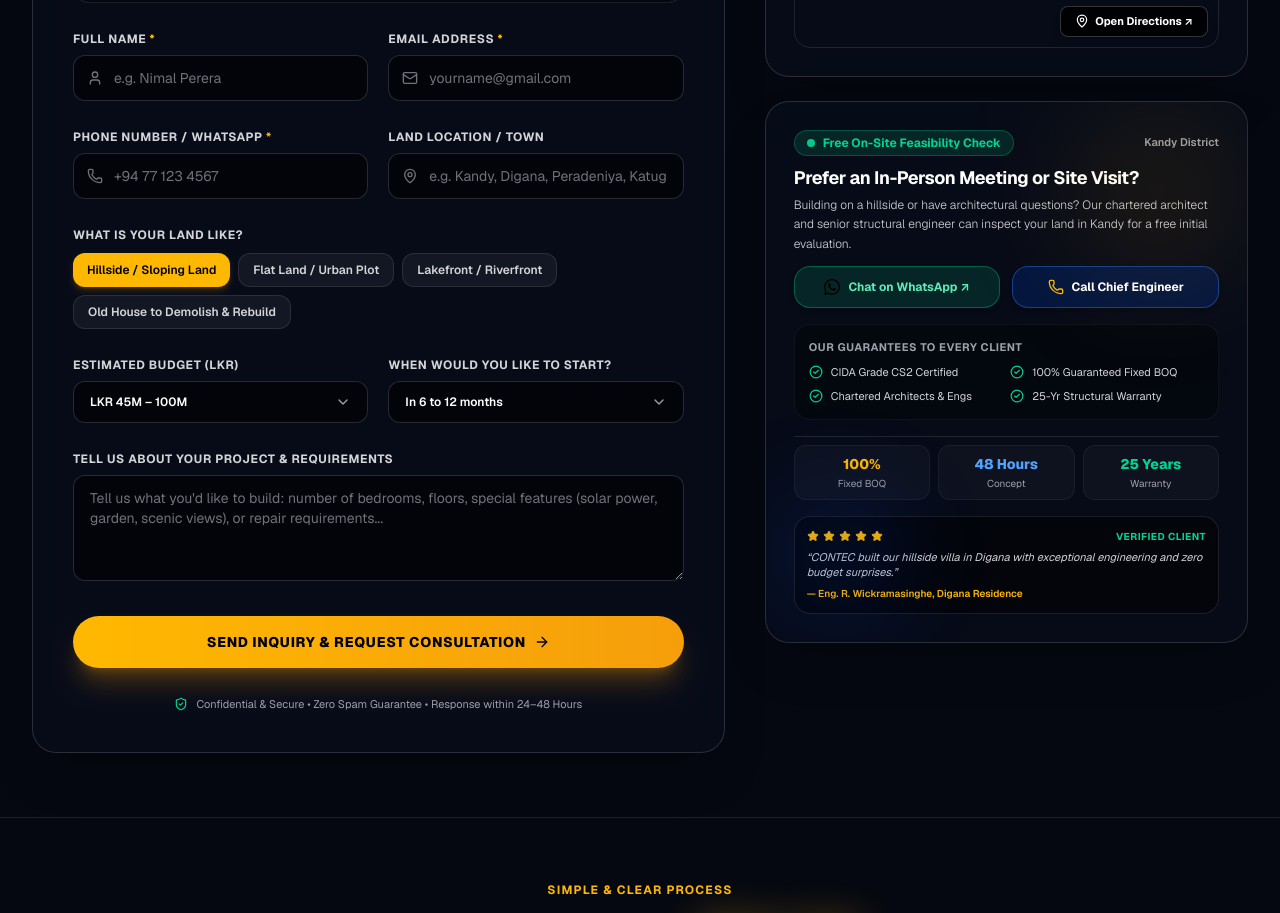
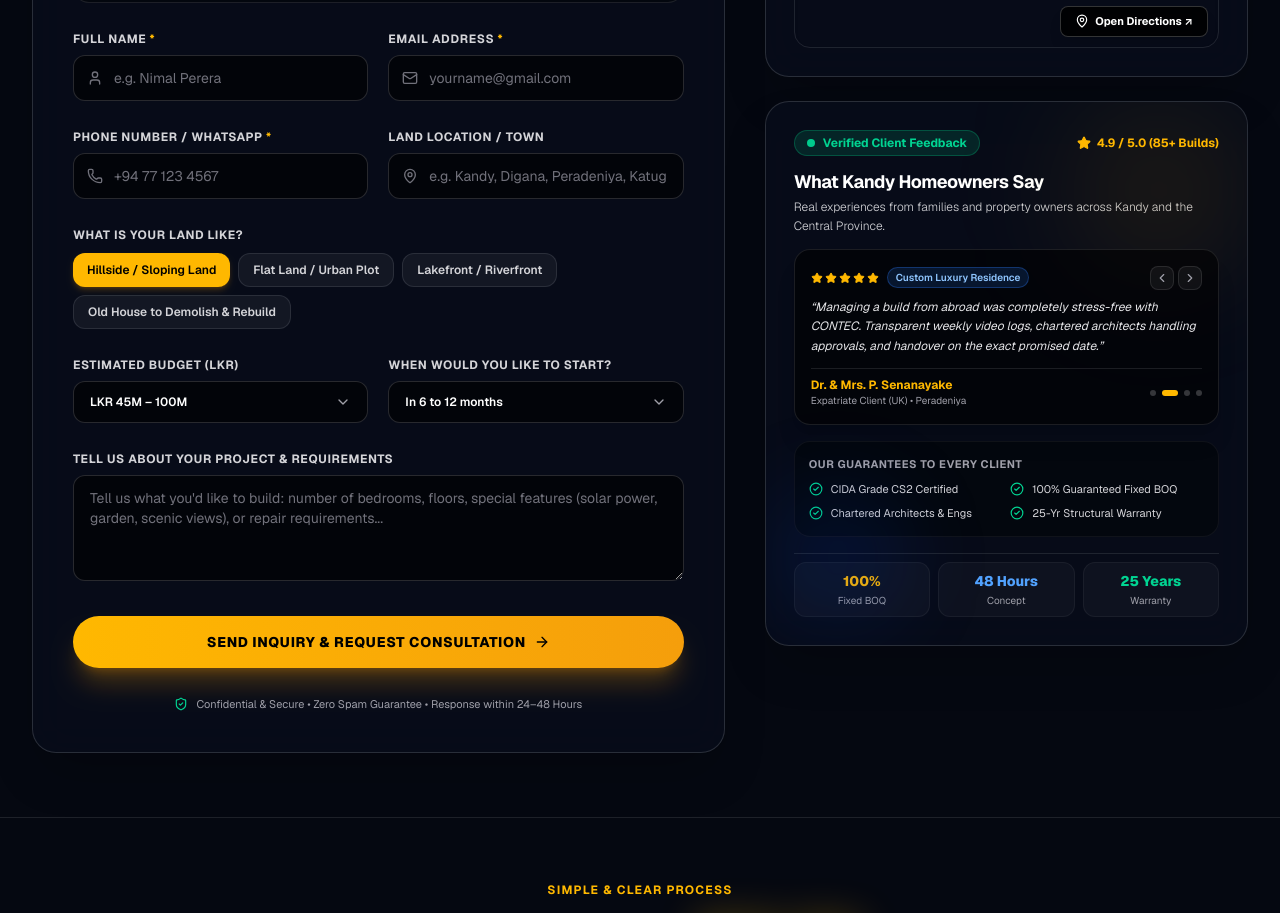
Before and after one commit to Dilshan-Mindika/contect-web, a Next.js app: page /contact in a window 1280 px wide. Shown: the part 1020-1933 px from the top of the page. Built offline with nearby package versions, Linux system fonts and the light colour scheme; grey boxes are pictures that could not be loaded.

Commit message:
feat(contact): replace action buttons with dynamic rotating client reviews carousel

```diff
--- a/app/contact/page.tsx
+++ b/app/contact/page.tsx
@@ -20,7 +20,9 @@ import {
   Zap,
   User,
   Check,
-  Star
+  Star,
+  ChevronLeft,
+  ChevronRight
 } from "lucide-react";
 
 interface FAQItem {
@@ -87,6 +89,55 @@ const TIMELINE_OPTIONS = [
   "Still in early planning",
 ];
 
+interface ClientReview {
+  id: number;
+  name: string;
+  role: string;
+  location: string;
+  rating: number;
+  projectType: string;
+  comment: string;
+}
+
+const CLIENT_REVIEWS: ClientReview[] = [
+  {
+    id: 1,
+    name: "Eng. Rohana Wickramasinghe",
+    role: "Homeowner",
+    location: "Digana, Kandy",
+    rating: 5,
+    projectType: "Sloping Hillside Villa",
+    comment: "CONTEC designed and built our split-level hillside home in Digana with exceptional engineering and zero budget surprises. Handled difficult steep slope foundations seamlessly.",
+  },
+  {
+    id: 2,
+    name: "Dr. & Mrs. P. Senanayake",
+    role: "Expatriate Client (UK)",
+    location: "Peradeniya",
+    rating: 5,
+    projectType: "Custom Luxury Residence",
+    comment: "Managing a build from abroad was completely stress-free with CONTEC. Transparent weekly video logs, chartered architects handling approvals, and handover on the exact promised date.",
+  },
+  {
+    id: 3,
+    name: "Malik & Fathima Farook",
+    role: "Business Owners",
+    location: "Katugastota",
+    rating: 5,
+    projectType: "3-Story Mixed Residence",
+    comment: "Their 100% Guaranteed Fixed BOQ gave our family total peace of mind. Not a single hidden cost from ground excavation to finishes. Truly the most reliable construction firm in Kandy.",
+  },
+  {
+    id: 4,
+    name: "Sunil Bandara Herath",
+    role: "Property Owner",
+    location: "Anniewatte, Kandy",
+    rating: 5,
+    projectType: "Complete Remodeling & Extension",
+    comment: "Transformed our ancestral home into a modern open-plan residence. Foundation damp-proofing and roof waterproofing remain flawless even through heavy Central Province monsoon seasons.",
+  },
+];
+
 export default function ContactPage() {
   const [formData, setFormData] = useState({
     fullName: "",
@@ -123,6 +174,18 @@ export default function ContactPage() {
     document.addEventListener("mousedown", handleClickOutside);
     return () => document.removeEventListener("mousedown", handleClickOutside);
   }, []);
+
+  // Time-to-Time Auto-Rotating Client Reviews State
+  const [currentReview, setCurrentReview] = useState(0);
+  const [isReviewPaused, setIsReviewPaused] = useState(false);
+
+  useEffect(() => {
+    if (isReviewPaused) return;
+    const interval = setInterval(() => {
+      setCurrentReview((prev) => (prev + 1) % CLIENT_REVIEWS.length);
+    }, 4500);
+    return () => clearInterval(interval);
+  }, [isReviewPaused]);
 
   const handleSubmit = async (e: React.FormEvent) => {
     e.preventDefault();
@@ -691,45 +754,102 @@ export default function ContactPage() {
                 <div className="absolute top-0 right-0 w-44 h-44 bg-[#FFB800]/10 rounded-full blur-3xl pointer-events-none" />
                 <div className="absolute bottom-0 left-0 w-36 h-36 bg-[#0038B8]/15 rounded-full blur-2xl pointer-events-none" />
 
-                <div className="space-y-2">
+                <div className="space-y-3">
                   <div className="flex items-center justify-between">
                     <div className="inline-flex items-center gap-2 px-3 py-1 rounded-full bg-emerald-500/15 border border-emerald-500/30 text-emerald-400 text-xs font-bold">
                       <span className="w-2 h-2 rounded-full bg-emerald-400 animate-pulse" />
-                      <span>Free On-Site Feasibility Check</span>
+                      <span>Verified Client Feedback</span>
                     </div>
-                    <span className="text-[11px] text-zinc-400 font-semibold">Kandy District</span>
+                    <div className="flex items-center gap-1.5 text-xs text-[#FFB800] font-bold">
+                      <Star className="w-3.5 h-3.5 fill-[#FFB800] text-[#FFB800]" />
+                      <span>4.9 / 5.0 (85+ Builds)</span>
+                    </div>
                   </div>
 
                   <div>
                     <h4 className="text-base sm:text-lg font-bold text-white tracking-tight">
-                      Prefer an In-Person Meeting or Site Visit?
+                      What Kandy Homeowners Say
                     </h4>
-                    <p className="text-xs text-zinc-300 leading-relaxed mt-1 font-light">
-                      Building on a hillside or have architectural questions? Our chartered architect and senior structural engineer can inspect your land in Kandy for a free initial evaluation.
+                    <p className="text-xs text-zinc-300 leading-relaxed mt-0.5 font-light">
+                      Real experiences from families and property owners across Kandy and the Central Province.
                     </p>
                   </div>
 
-                  {/* Direct Action Grid */}
-                  <div className="grid grid-cols-1 sm:grid-cols-2 gap-3 pt-1">
-                    <a
-                      href="https://wa.me/94777812141?text=Hello%20CONTEC%20Architect%2C%20I%20would%20like%20to%20request%20a%20site%20visit%20and%20consultation%20for%20my%20land%20in%20Kandy."
-                      target="_blank"
-                      rel="noopener noreferrer"
-                      className="p-3 rounded-2xl bg-emerald-500/15 hover:bg-emerald-500/25 border border-emerald-500/40 text-emerald-300 text-xs font-bold flex items-center justify-center gap-2 transition-all shadow-md group"
-                    >
-                      <svg className="w-4 h-4 fill-currentColor shrink-0" viewBox="0 0 24 24">
-                        <path d="M.057 24l1.687-6.163c-1.041-1.804-1.588-3.849-1.587-5.946.003-6.556 5.338-11.891 11.893-11.891 3.181.001 6.167 1.24 8.413 3.488 2.245 2.248 3.481 5.236 3.48 8.414-.003 6.557-5.338 11.892-11.893 11.892-1.99-.001-3.951-.5-5.688-1.448l-6.305 1.654zm6.597-3.807c1.676.995 3.276 1.591 5.392 1.592 5.448 0 9.886-4.434 9.889-9.885.002-5.462-4.415-9.89-9.881-9.892-5.452 0-9.887 4.434-9.889 9.884-.001 2.225.651 3.891 1.746 5.634l-.999 3.648 3.742-.981zm11.387-5.464c-.074-.124-.272-.198-.57-.347-.297-.149-1.758-.868-2.031-.967-.272-.099-.47-.149-.669.149-.198.297-.768.967-.941 1.165-.173.198-.347.223-.644.074-.297-.149-1.255-.462-2.39-1.475-.883-.788-1.48-1.761-1.653-2.059-.173-.297-.018-.458.13-.606.134-.133.297-.347.446-.521.151-.172.2-.296.3-.495.099-.198.05-.372-.025-.521-.075-.148-.669-1.611-.916-2.206-.242-.579-.487-.501-.669-.51l-.57-.01c-.198 0-.52.074-.792.372s-1.04 1.016-1.04 2.479 1.065 2.876 1.213 3.074c.149.198 2.095 3.2 5.076 4.487.709.306 1.263.489 1.694.626.712.226 1.36.194 1.872.118.571-.085 1.758-.719 2.006-1.413.248-.695.248-1.29.173-1.414z" />
-                      </svg>
-                      <span>Chat on WhatsApp ↗</span>
-                    </a>
+                  {/* Time-to-Time Auto-Changing Reviews Box */}
+                  <div
+                    className="relative p-4 rounded-2xl bg-black/60 border border-white/10 shadow-xl overflow-hidden min-h-[148px] flex flex-col justify-between transition-all duration-300 group"
+                    onMouseEnter={() => setIsReviewPaused(true)}
+                    onMouseLeave={() => setIsReviewPaused(false)}
+                  >
+                    {/* Top row of review: stars + project type + prev/next buttons */}
+                    <div className="flex items-center justify-between gap-2">
+                      <div className="flex items-center gap-2">
+                        <div className="flex items-center gap-0.5">
+                          {[...Array(CLIENT_REVIEWS[currentReview].rating)].map((_, i) => (
+                            <Star key={i} className="w-3 h-3 fill-[#FFB800] text-[#FFB800]" />
+                          ))}
+                        </div>
+                        <span className="text-[10px] font-semibold px-2 py-0.5 rounded-full bg-blue-500/15 border border-blue-500/30 text-blue-300">
+                          {CLIENT_REVIEWS[currentReview].projectType}
+                        </span>
+                      </div>
 
-                    <a
-                      href="tel:+94777812141"
-                      className="p-3 rounded-2xl bg-[#0038B8]/25 hover:bg-[#0038B8]/40 border border-blue-500/40 text-white text-xs font-bold flex items-center justify-center gap-2 transition-all shadow-md group"
-                    >
-                      <Phone className="w-4 h-4 text-[#FFB800] shrink-0" />
-                      <span>Call Chief Engineer</span>
-                    </a>
+                      {/* Manual Prev / Next arrows */}
+                      <div className="flex items-center gap-1">
+                        <button
+                          type="button"
+                          onClick={() => setCurrentReview((prev) => (prev === 0 ? CLIENT_REVIEWS.length - 1 : prev - 1))}
+                          className="w-6 h-6 rounded-lg bg-white/5 hover:bg-[#FFB800]/20 hover:text-[#FFB800] border border-white/10 flex items-center justify-center text-zinc-400 transition-all cursor-pointer"
+                          aria-label="Previous review"
+                        >
+                          <ChevronLeft className="w-3.5 h-3.5" />
+                        </button>
+                        <button
+                          type="button"
+                          onClick={() => setCurrentReview((prev) => (prev + 1) % CLIENT_REVIEWS.length)}
+                          className="w-6 h-6 rounded-lg bg-white/5 hover:bg-[#FFB800]/20 hover:text-[#FFB800] border border-white/10 flex items-center justify-center text-zinc-400 transition-all cursor-pointer"
+                          aria-label="Next review"
+                        >
+                          <ChevronRight className="w-3.5 h-3.5" />
+                        </button>
+                      </div>
+                    </div>
+
+                    {/* Review quote content */}
+                    <div key={CLIENT_REVIEWS[currentReview].id} className="my-2 transition-opacity duration-300">
+                      <p className="text-xs text-zinc-200 leading-relaxed italic line-clamp-3">
+                        &ldquo;{CLIENT_REVIEWS[currentReview].comment}&rdquo;
+                      </p>
+                    </div>
+
+                    {/* Author info & Pagination Dots */}
+                    <div className="flex items-center justify-between pt-2 border-t border-white/10 mt-1">
+                      <div>
+                        <span className="text-xs font-bold text-[#FFB800] block">
+                          {CLIENT_REVIEWS[currentReview].name}
+                        </span>
+                        <span className="text-[10px] text-zinc-400 block">
+                          {CLIENT_REVIEWS[currentReview].role} • {CLIENT_REVIEWS[currentReview].location}
+                        </span>
+                      </div>
+
+                      {/* Interactive Progress Dots */}
+                      <div className="flex items-center gap-1.5">
+                        {CLIENT_REVIEWS.map((_, idx) => (
+                          <button
+                            key={idx}
+                            type="button"
+                            onClick={() => setCurrentReview(idx)}
+                            className={`transition-all duration-300 rounded-full cursor-pointer ${
+                              currentReview === idx
+                                ? "w-4 h-1.5 bg-[#FFB800]"
+                                : "w-1.5 h-1.5 bg-white/20 hover:bg-white/40"
+                            }`}
+                            aria-label={`Go to review ${idx + 1}`}
+                          />
+                        ))}
+                      </div>
+                    </div>
                   </div>
                 </div>
 
@@ -772,26 +892,6 @@ export default function ContactPage() {
                     <span className="text-sm font-extrabold text-emerald-400 block">25 Years</span>
                     <span className="text-[10px] text-zinc-400 block mt-0.5">Warranty</span>
                   </div>
-                </div>
-
-                {/* Client Quote Strip */}
-                <div className="p-3 rounded-2xl bg-black/50 border border-white/10 space-y-1.5">
-                  <div className="flex items-center justify-between">
-                    <div className="flex items-center gap-1">
-                      {[...Array(5)].map((_, idx) => (
-                        <Star key={idx} className="w-3 h-3 fill-[#FFB800] text-[#FFB800]" />
-                      ))}
-                    </div>
-                    <span className="text-[10px] text-emerald-400 font-bold uppercase tracking-wider">
-                      Verified Client
-                    </span>
-                  </div>
-                  <p className="text-[11px] text-zinc-300 italic leading-snug">
-                    &ldquo;CONTEC built our hillside villa in Digana with exceptional engineering and zero budget surprises.&rdquo;
-                  </p>
-                  <span className="text-[10px] text-[#FFB800] font-semibold block">
-                    — Eng. R. Wickramasinghe, Digana Residence
-                  </span>
                 </div>
 
               </div>
```
